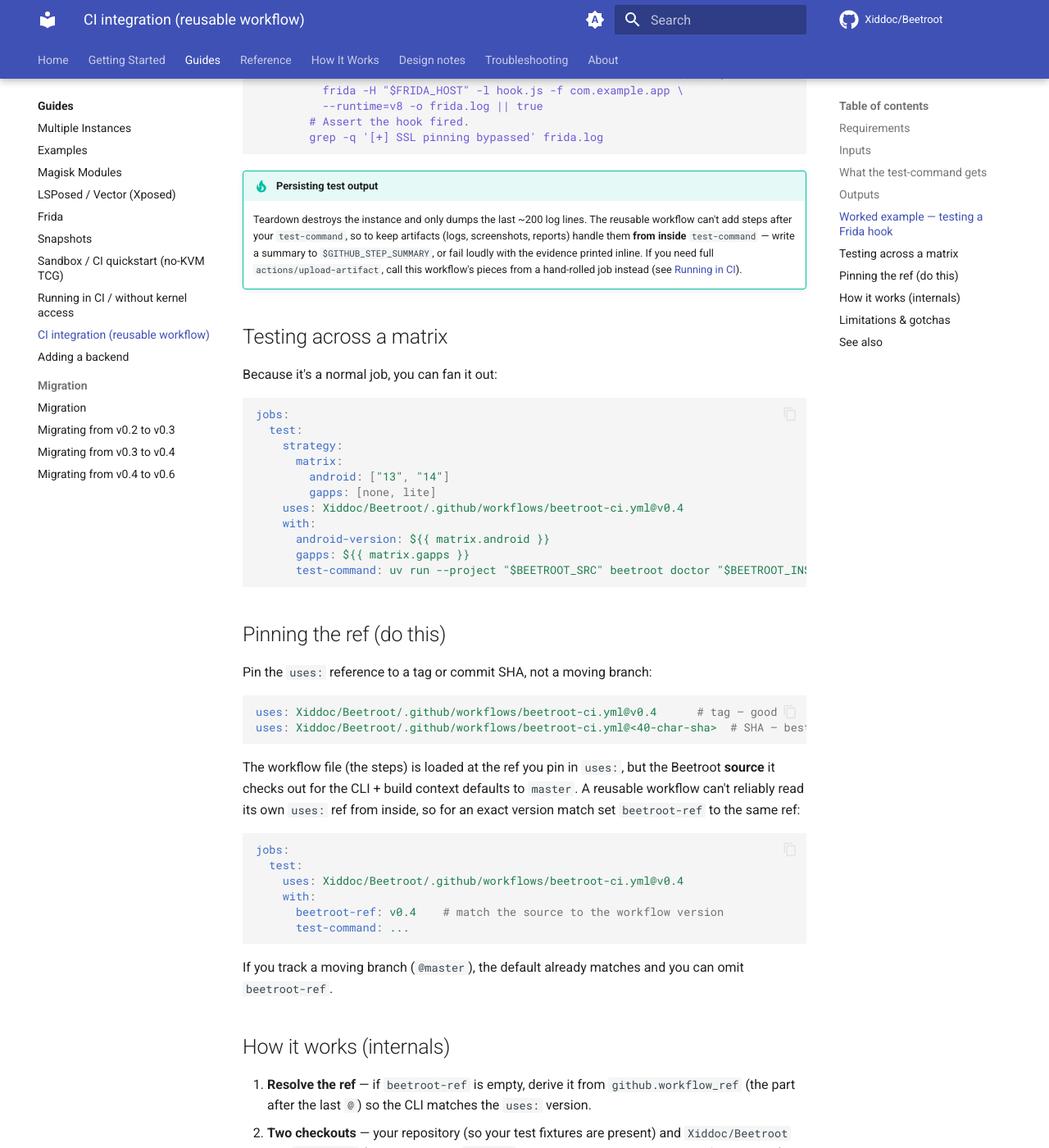
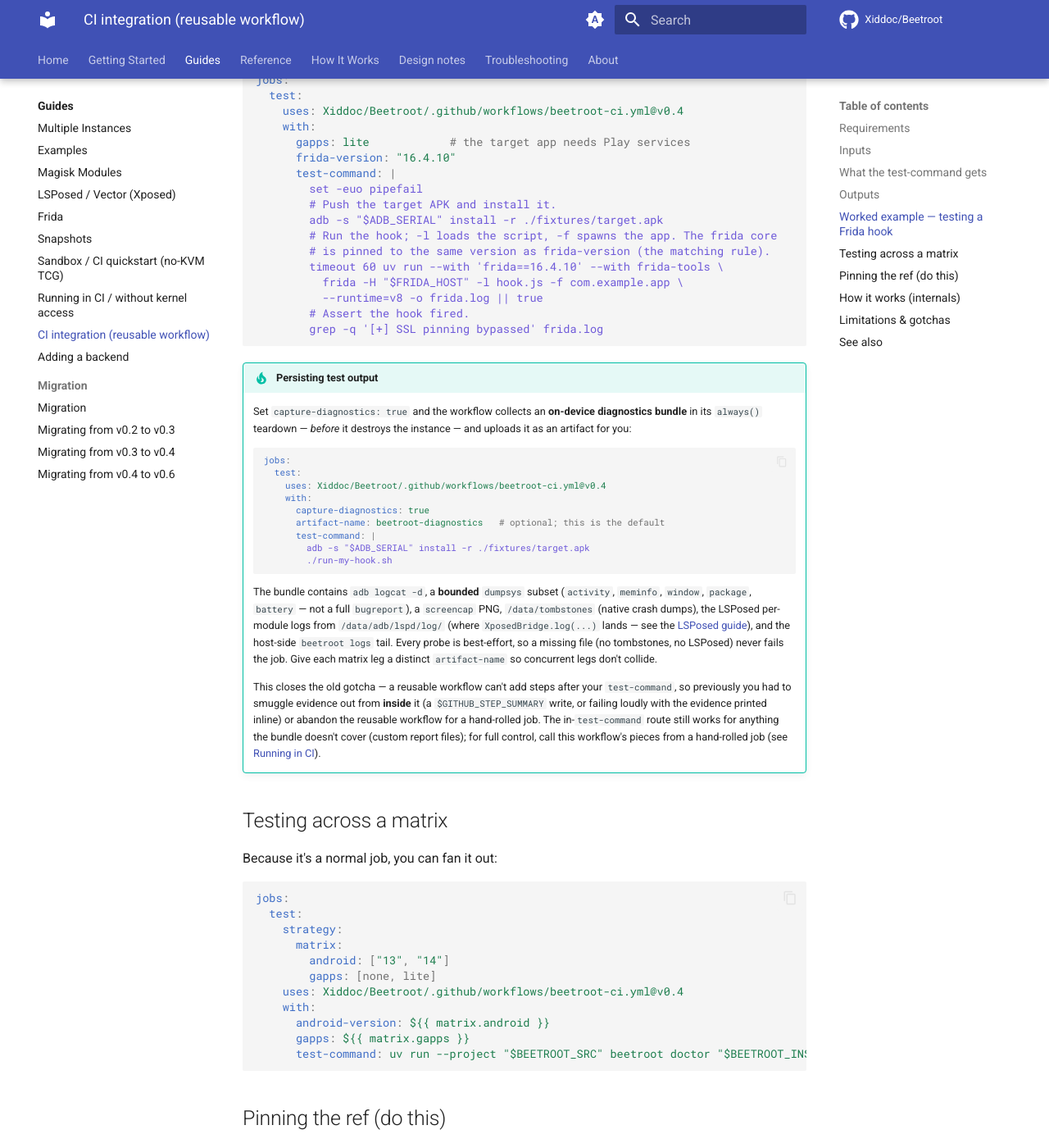
Before and after one commit to Xiddoc/Beetroot, an MkDocs documentation site: the page built from docs/guides/ci-reusable-workflow.md, in a window 1280 px wide and 1400 px high, scrolled down 3552 px. Shown: the whole window at 82% size. Built offline with MkDocs 1.6.1 and Material for MkDocs 9.7.7, drawn with Linux system fonts in a browser that asks for light colours; comment, search, counter and statistics services are not loaded; some of the changed text lies outside the part shown.

Commit message:
feat(ci): opt-in on-device diagnostics capture in the reusable workflow (#134)
Closes #118.

````diff
--- a/docs/guides/ci-reusable-workflow.md
+++ b/docs/guides/ci-reusable-workflow.md
@@ -84,6 +84,8 @@
 | `working-directory` | `.` | Directory the `test-command` step runs in (your checked-out repo). Scopes **only** that step — the image build always runs in the Beetroot checkout. |
 | `runs-on` | `ubuntu-latest` | Runner label for the job. |
 | `beetroot-ref` | `master` | Git ref of `Xiddoc/Beetroot` to check out for the CLI + build context. Defaults to `master`. **If you pin an older ref in `uses:`, set this to the same ref** (see [Pinning the ref](#pinning-the-ref-do-this)). |
+| `capture-diagnostics` | `false` | When `true`, capture an on-device diagnostics bundle (logcat, a bounded dumpsys subset, a screencap PNG, `/data/tombstones`, and the LSPosed module logs when present) in teardown — **before** the instance is destroyed — and upload it as a workflow artifact. Best-effort (never fails the job). Default `false` adds no artifact and no cost, so existing callers are unaffected. See [Persisting test output](#persisting-test-output). |
+| `artifact-name` | `beetroot-diagnostics` | Name of the diagnostics artifact uploaded when `capture-diagnostics: true`. Give each matrix leg a unique name so concurrent legs don't collide on one artifact. Ignored when `capture-diagnostics: false`. |
 
 ## What the `test-command` gets
 
@@ -133,13 +135,38 @@
 ```
 
 !!! tip "Persisting test output"
-    Teardown destroys the instance and only dumps the last ~200 log lines. The
-    reusable workflow can't add steps after your `test-command`, so to keep
-    artifacts (logs, screenshots, reports) handle them **from inside**
-    `test-command` — write a summary to `$GITHUB_STEP_SUMMARY`, or fail loudly
-    with the evidence printed inline. If you need full `actions/upload-artifact`,
-    call this workflow's pieces from a hand-rolled job instead (see
-    [Running in CI](running-in-ci.md)).
+    Set `capture-diagnostics: true` and the workflow collects an **on-device
+    diagnostics bundle** in its `always()` teardown — *before* it destroys the
+    instance — and uploads it as an artifact for you:
+
+    ```yaml
+    jobs:
+      test:
+        uses: Xiddoc/Beetroot/.github/workflows/beetroot-ci.yml@v0.4
+        with:
+          capture-diagnostics: true
+          artifact-name: beetroot-diagnostics   # optional; this is the default
+          test-command: |
+            adb -s "$ADB_SERIAL" install -r ./fixtures/target.apk
+            ./run-my-hook.sh
+    ```
+
+    The bundle contains `adb logcat -d`, a **bounded** `dumpsys` subset
+    (`activity`, `meminfo`, `window`, `package`, `battery` — not a full
+    `bugreport`), a `screencap` PNG, `/data/tombstones` (native crash dumps),
+    the LSPosed per-module logs from `/data/adb/lspd/log/` (where
+    `XposedBridge.log(...)` lands — see the [LSPosed guide](lsposed.md)), and the
+    host-side `beetroot logs` tail. Every probe is best-effort, so a missing
+    file (no tombstones, no LSPosed) never fails the job. Give each matrix leg a
+    distinct `artifact-name` so concurrent legs don't collide.
+
+    This closes the old gotcha — a reusable workflow can't add steps after your
+    `test-command`, so previously you had to smuggle evidence out from **inside**
+    it (a `$GITHUB_STEP_SUMMARY` write, or failing loudly with the evidence
+    printed inline) or abandon the reusable workflow for a hand-rolled job. The
+    in-`test-command` route still works for anything the bundle doesn't cover
+    (custom report files); for full control, call this workflow's pieces from a
+    hand-rolled job (see [Running in CI](running-in-ci.md)).
 
 ## Testing across a matrix
 
@@ -201,7 +228,10 @@
    `config.base_image_tag()` resolves to the exact image that was built.
 6. **`beetroot apply` + `beetroot up`** and wait for `sys.boot_completed`.
 7. **Run your `test-command`** with `$ADB_SERIAL` / `$FRIDA_HOST` set.
-8. **Always** dump logs and `beetroot destroy` on teardown.
+8. **Always** dump the host log tail; then, when `capture-diagnostics: true`,
+   collect the on-device diagnostics bundle and `upload-artifact` it **before**
+   `beetroot destroy` runs (so the device is still alive); finally `destroy` on
+   teardown.
 
 ## Limitations & gotchas
 
````
Also changed, not shown: CHANGELOG.md (+22 -0 lines), 1 other file.
